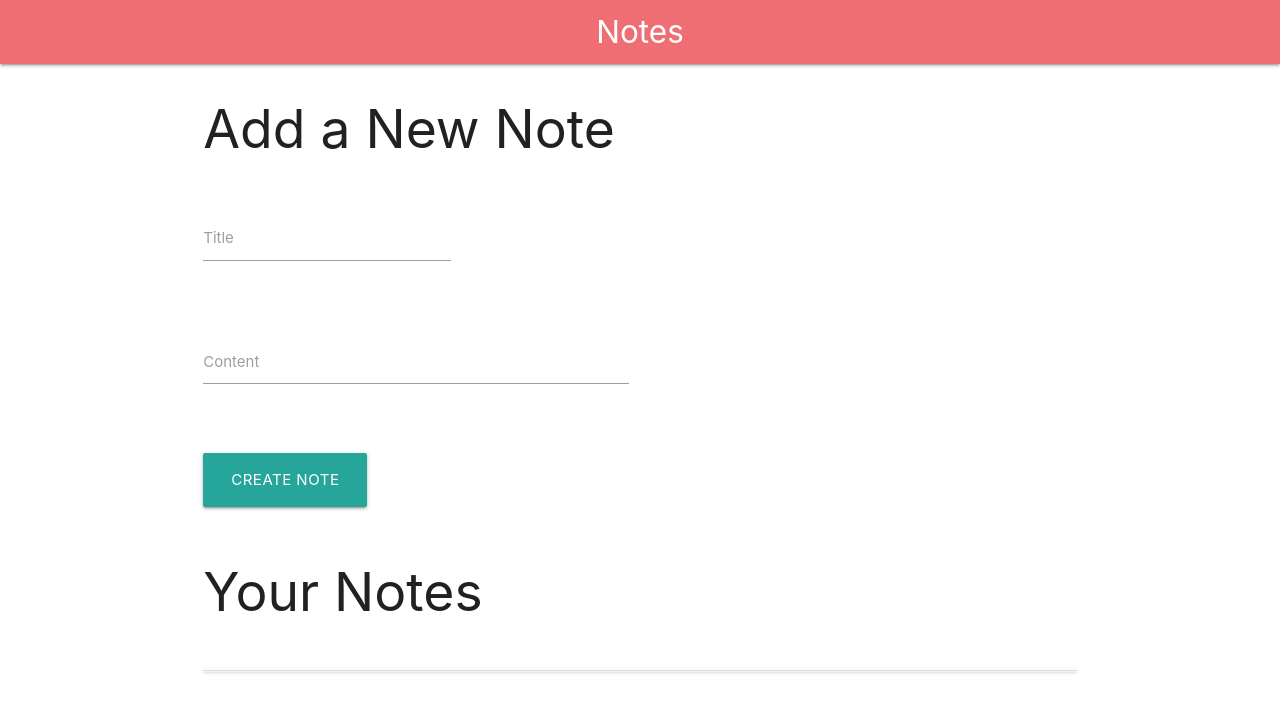
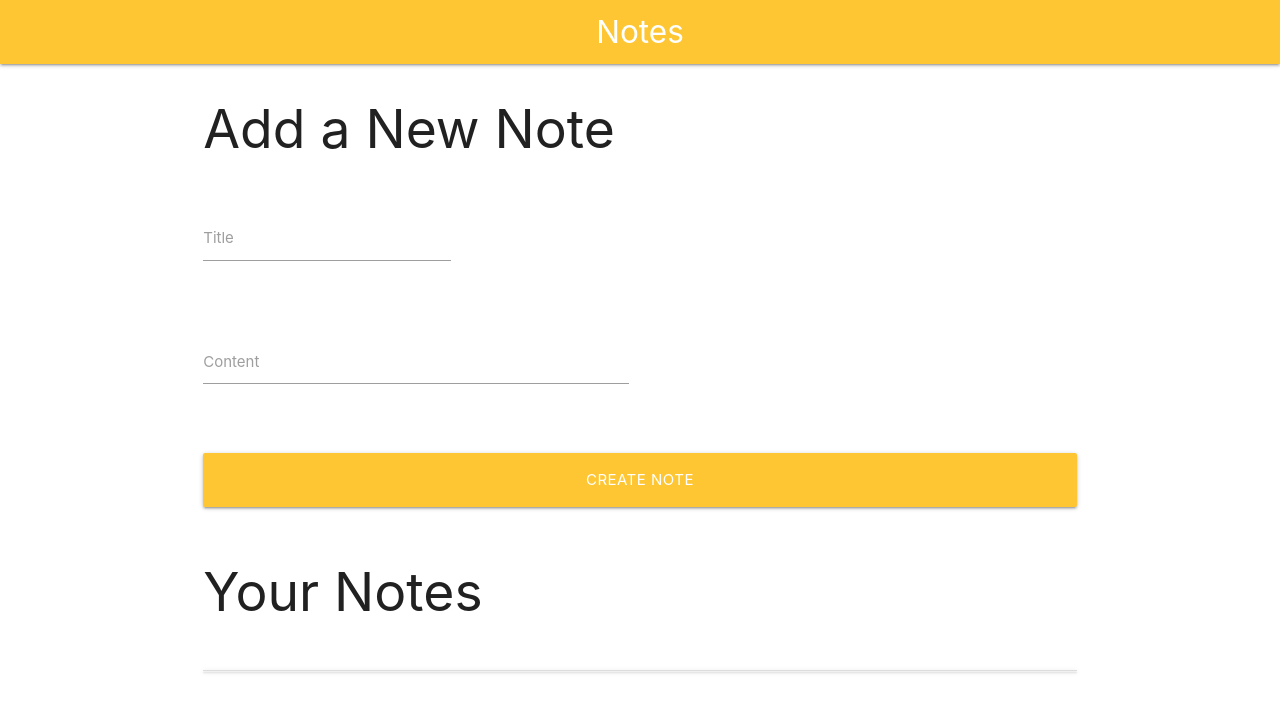
Before and after one commit to HugoElcabezas/Actividad13_T-25990-, an Angular app: page / in a window 1280 px wide. Shown: the top 712 px of the page. Built offline with nearby package versions, Linux system fonts and the light colour scheme.

Commit message:
ColorYellow&AutoResize

```diff
--- a/src/app/app.component.html
+++ b/src/app/app.component.html
@@ -43,7 +43,7 @@
   <!--Botón-->
   <div class = "row">
     <div class = "col s12">
-      <a class="waves-effect waves-light btn-large" (click)="addNote(Title, Content)">CREATE NOTE</a>
+      <a id="botón" class="waves-effect waves-light btn-large" (click)="addNote(Title, Content)">CREATE NOTE</a>
     </div>
   </div>
 
--- a/src/app/app.component.sass
+++ b/src/app/app.component.sass
@@ -0,0 +1,7 @@
+#botón
+    width: 100%
+    background-color: #FFC633
+nav
+    background-color: #FFC633
+
+#textarea1
--- a/src/app/app.component.ts
+++ b/src/app/app.component.ts
@@ -20,16 +20,13 @@ export class AppComponent implements OnInit {
     var text = (<HTMLInputElement>document.getElementById('textarea1')).value;
 
     if (Title.value !== '' && text !== '') {
-      //console.log(Title.value);
-      //console.log(text);
       this.notes.unshift([Title.value,text]);
     } else {
       alert('Please add a title and a content for your new note.');
     }
-    Title.value = '';
-    Content = ''
-    $('textarea#textarea1').val('');
-
+    Title.value = null;
+    $('textarea#textarea1').val(null);
+    M.textareaAutoResize($('#textarea1'));
   }
 
 }
```
